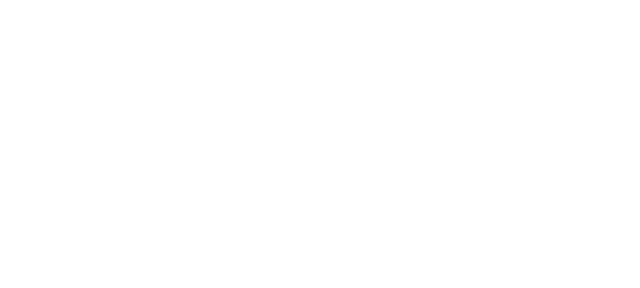
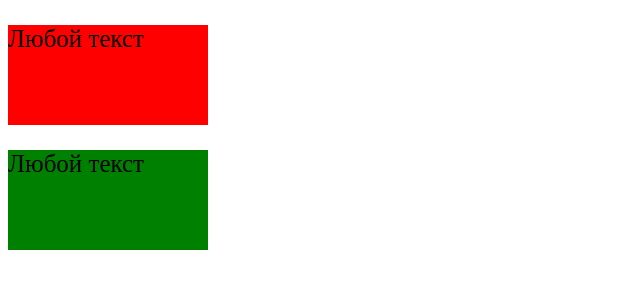
Before and after one commit to zubowaantonina/glo-JS_2, a plain HTML site: page index.html in a window 1280 px wide. Shown: the whole page, without its empty margins (0-640 px from the left). Drawn offline with Linux system fonts and the light colour scheme.

Commit message:
lesson15

```diff
--- a/index.html
+++ b/index.html
@@ -7,7 +7,7 @@
     <meta name="viewport" content="width=device-width, initial-scale=1.0">
     <link rel="stylesheet" href="./style.css">
     <script src="./script.js" defer></script>
-    <title>Listeners</title>
+    <title>lesson 15</title>
 </head>
 
 <body>
--- a/script.js
+++ b/script.js
@@ -0,0 +1,33 @@
+"use strict";
+const DomElement = function (selector, height, width, bg, fontSize) {
+    this.selector = selector;
+    this.height = height;
+    this.width = width;
+    this.bg = bg;
+    this.fontSize = fontSize;
+}
+DomElement.prototype.createElem = function () {
+    let element;
+    if (this.selector.startsWith(".")) {
+        element = document.createElement("div");
+        element.classList.add(this.selector)
+        // console.log(element);
+        document.body.append(element);
+    } else if (this.selector.startsWith("#")) {
+        element = document.createElement('p');
+        element.setAttribute('id', this.selector);
+        // console.log(element);
+        document.body.append(element);
+    }
+    element.style.cssText = `height: ${this.height}px;
+    width: ${this.width}px;
+    background: ${this.bg};
+    font-size: ${this.fontSize}px;`;
+    element.textContent = "Любой текст"
+}
+
+const newElement1 = new DomElement('#best', "100", "200", "red", "25");
+const newElement2 = new DomElement('.block', "100", "200", "green", "25");
+
+newElement1.createElem()
+newElement2.createElem()
```
